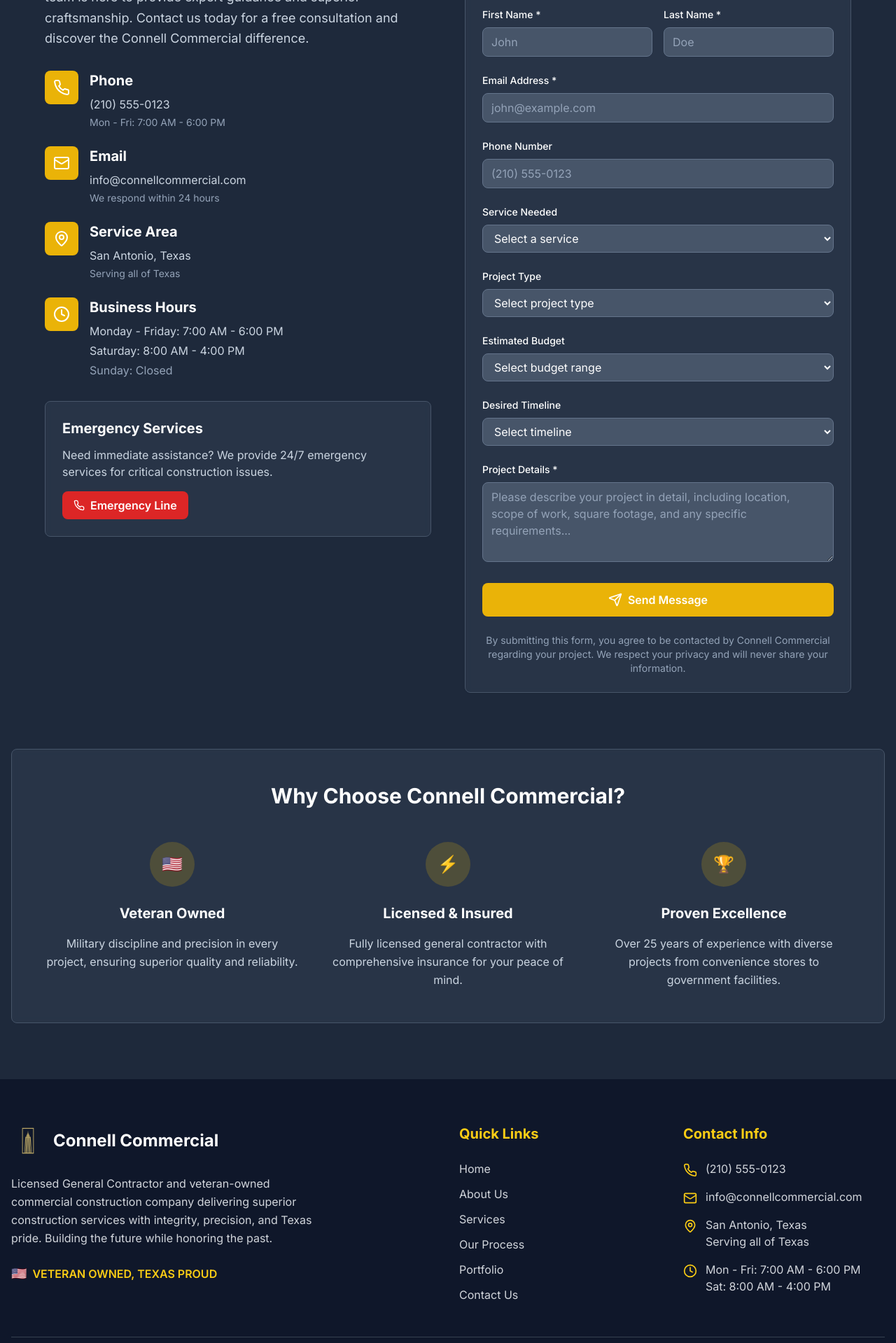
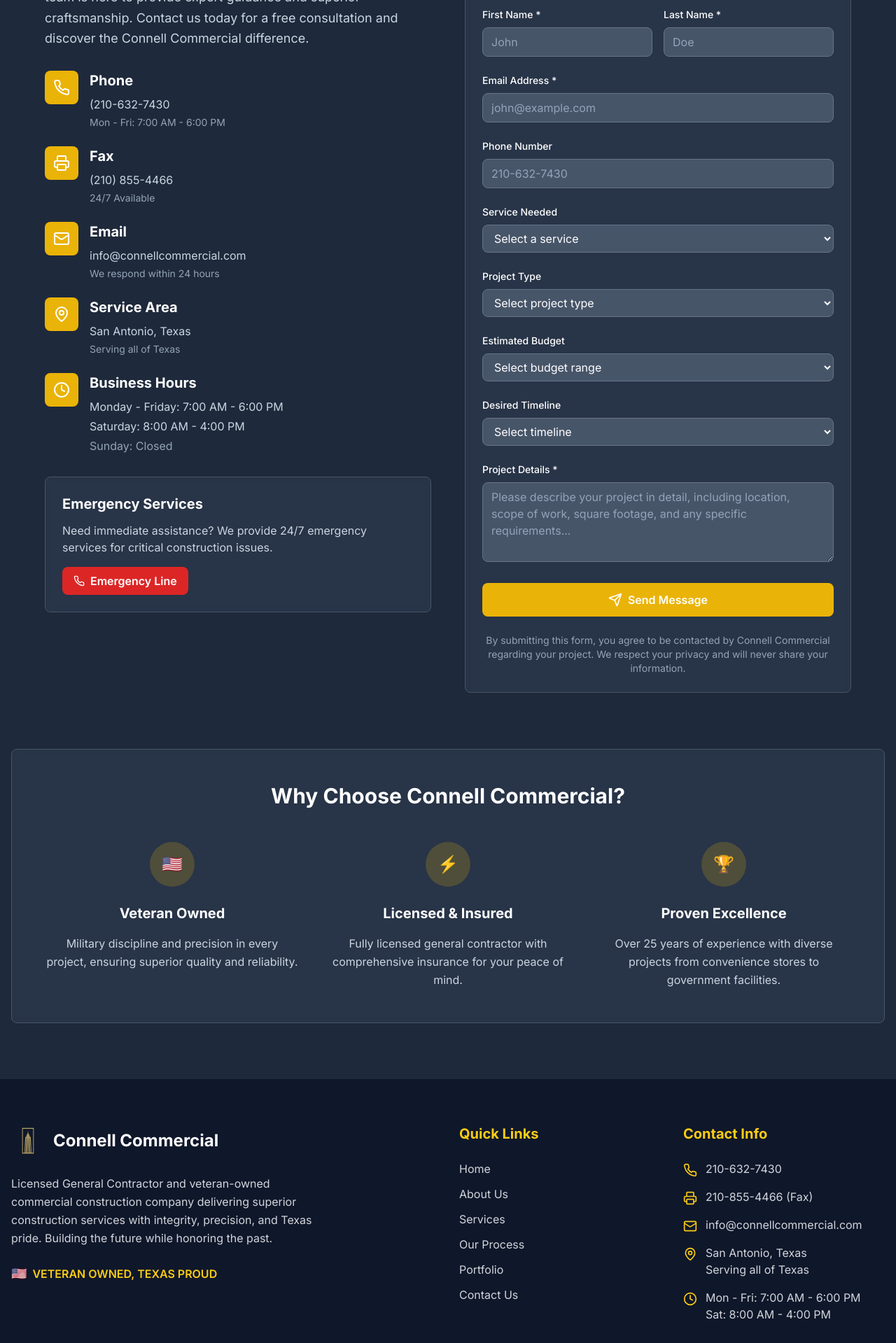
Before and after one commit to mattgpt11/Connell-Commercial-, a Next.js app: page /contact in a window 1280 px wide. Shown: the part 580-2499 px from the top of the page at 70% size. Built offline with nearby package versions, Linux system fonts and the light colour scheme; a web font is replaced by a local one.

Commit message:
feat: add fax number to contact page
Include fax info with distinct icon and same styling.

Co-authored-by: null <181601110+mattgpt11@users.noreply.github.com>

```diff
--- a/app/about/page.tsx
+++ b/app/about/page.tsx
@@ -11,7 +11,7 @@ const founders = [
     bio: "A U.S. Navy veteran with top secret clearance, Mike brings global experience and hands-on construction expertise to his role as CEO of Connell Commercial. After the Navy, he helped a fast-rising startup train teams worldwide to fly and manage drones—sharpening his leadership and technical edge. With over a decade in the field, Mike leads Connell Commercial with precision, innovation, and the same discipline that defined his military service.",
     image: "/images/mike-connell-headshot.jpeg",
     experience: "10+ Years Experience",
-    specialty: "Project Leadership & Business Development",
+    specialty: "Strategic Leadership & Business Development",
   },
   {
     name: "Philip Connell",
@@ -27,7 +27,7 @@ const founders = [
     bio: "With over 20 years of experience leading finance, accounting, and operations across multiple industries, Charles brings a powerful combination of financial discipline and technological innovation to Connell Commercial. His leadership ensures every project is backed by strong fiscal management, efficient systems, and a commitment to excellence in execution and transparency.",
     image: "/images/charles-villareal-headshot.png",
     experience: "20+ Years Experience",
-    specialty: "Project Management & Coordination",
+    specialty: "Financial & Account Management",
   },
 ]
 
--- a/app/contact/page.tsx
+++ b/app/contact/page.tsx
@@ -2,7 +2,7 @@ import Navigation from "@/components/navigation"
 import Footer from "@/components/footer"
 import Image from "next/image"
 import { Card, CardContent, CardDescription, CardHeader, CardTitle } from "@/components/ui/card"
-import { Phone, Mail, MapPin, Clock, Send } from "lucide-react"
+import { Phone, Mail, MapPin, Clock, Send, Printer } from "lucide-react"
 
 export default function ContactPage() {
   return (
@@ -48,10 +48,21 @@ export default function ContactPage() {
                   </div>
                   <div>
                     <h3 className="text-xl font-bold text-white mb-2">Phone</h3>
-                    <a href="tel:210-555-0123" className="text-slate-300 hover:text-yellow-400 transition-colors">
-                      (210) 555-0123
+                    <a href="tel:210-632-7430" className="text-slate-300 hover:text-yellow-400 transition-colors">
+                      (210-632-7430
                     </a>
                     <p className="text-slate-400 text-sm mt-1">Mon - Fri: 7:00 AM - 6:00 PM</p>
+                  </div>
+                </div>
+
+                <div className="flex items-start gap-4">
+                  <div className="p-3 bg-yellow-500 rounded-lg">
+                    <Printer className="h-6 w-6 text-white" />
+                  </div>
+                  <div>
+                    <h3 className="text-xl font-bold text-white mb-2">Fax</h3>
+                    <p className="text-slate-300">(210) 855-4466</p>
+                    <p className="text-slate-400 text-sm mt-1">24/7 Available</p>
                   </div>
                 </div>
 
@@ -104,7 +115,7 @@ export default function ContactPage() {
                   Need immediate assistance? We provide 24/7 emergency services for critical construction issues.
                 </p>
                 <a
-                  href="tel:210-555-0123"
+                  href="tel:210-632-7430"
                   className="inline-flex items-center gap-2 bg-red-600 hover:bg-red-700 text-white px-4 py-2 rounded-lg font-semibold transition-colors"
                 >
                   <Phone className="h-4 w-4" />
@@ -177,7 +188,7 @@ export default function ContactPage() {
                         id="phone"
                         name="phone"
                         className="w-full px-3 py-2 bg-slate-600 border border-slate-500 rounded-lg text-white placeholder-slate-400 focus:outline-none focus:ring-2 focus:ring-yellow-500 focus:border-transparent"
-                        placeholder="(210) 555-0123"
+                        placeholder="210-632-7430"
                       />
                     </div>
 
--- a/components/footer.tsx
+++ b/components/footer.tsx
@@ -1,6 +1,6 @@
 import Link from "next/link"
 import Image from "next/image"
-import { Phone, Mail, MapPin, Clock } from "lucide-react"
+import { Phone, Mail, MapPin, Clock, Printer } from "lucide-react"
 
 export default function Footer() {
   return (
@@ -74,9 +74,15 @@ export default function Footer() {
               <li className="flex items-start gap-3">
                 <Phone className="h-5 w-5 text-yellow-400 mt-1 flex-shrink-0" />
                 <div>
-                  <a href="tel:210-555-0123" className="text-gray-300 hover:text-yellow-400 transition-colors">
-                    (210) 555-0123
+                  <a href="tel:210-632-7430" className="text-gray-300 hover:text-yellow-400 transition-colors">
+                    210-632-7430
                   </a>
+                </div>
+              </li>
+              <li className="flex items-start gap-3">
+                <Printer className="h-5 w-5 text-yellow-400 mt-1 flex-shrink-0" />
+                <div>
+                  <span className="text-gray-300">210-855-4466 (Fax)</span>
                 </div>
               </li>
               <li className="flex items-start gap-3">
```
Also changed, not shown: 1 other file (tests, documents, lock files or other folders).
